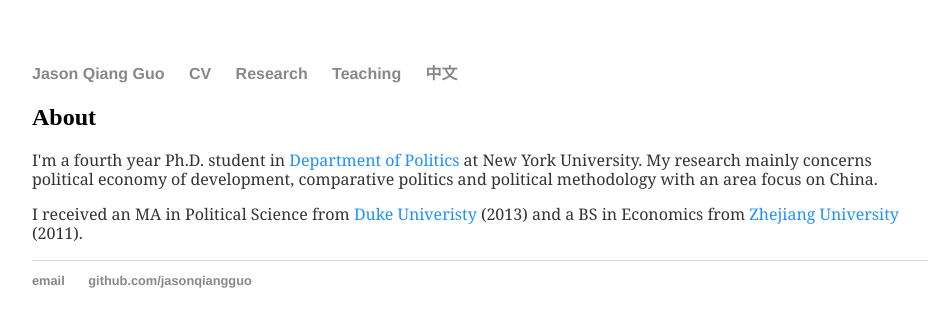
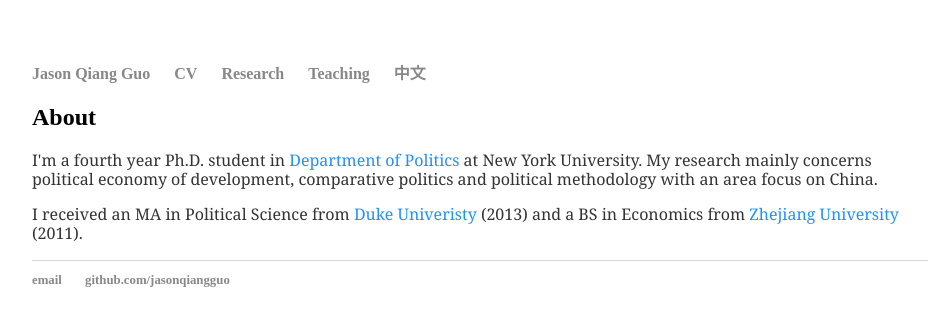
Before and after one commit to jasonqiangguo/jasonqiangguo.github.io, a Jekyll site: the page built from index.html, in a window 1280 px wide. Shown: the top 327 px of the page, without its empty margins (160-1089 px from the left). Built offline with Jekyll 4.4.1, drawn with Linux system fonts in a browser that asks for light colours.

Commit message:
homepage

```diff
--- a/css/main.css
+++ b/css/main.css
@@ -3,7 +3,7 @@ body {
     width: 70%;
 }
 nav ul, footer ul {
-    font-family:'Helvetica', 'Helvetica Light', 'Sans-Serif';
+    font-family:'Varela Round';
     padding: 0px;
     list-style: none;
     font-weight: bold;
```
